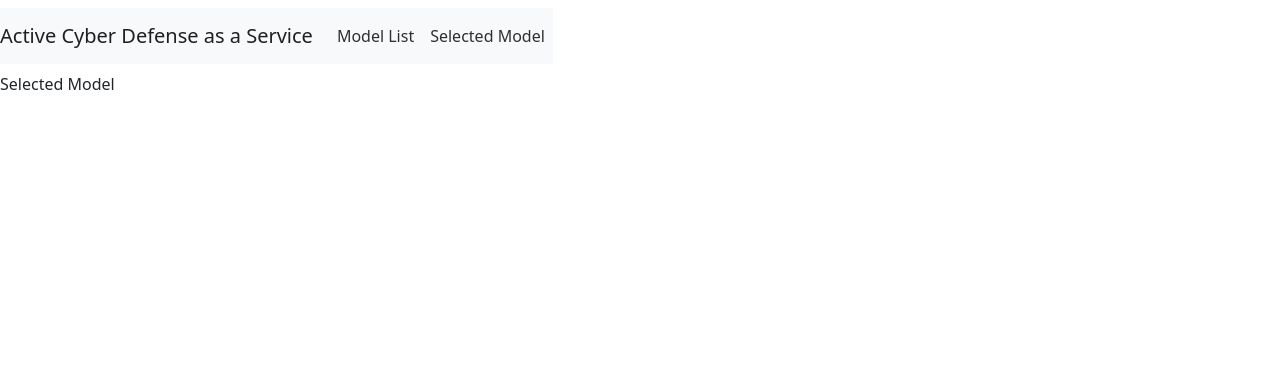
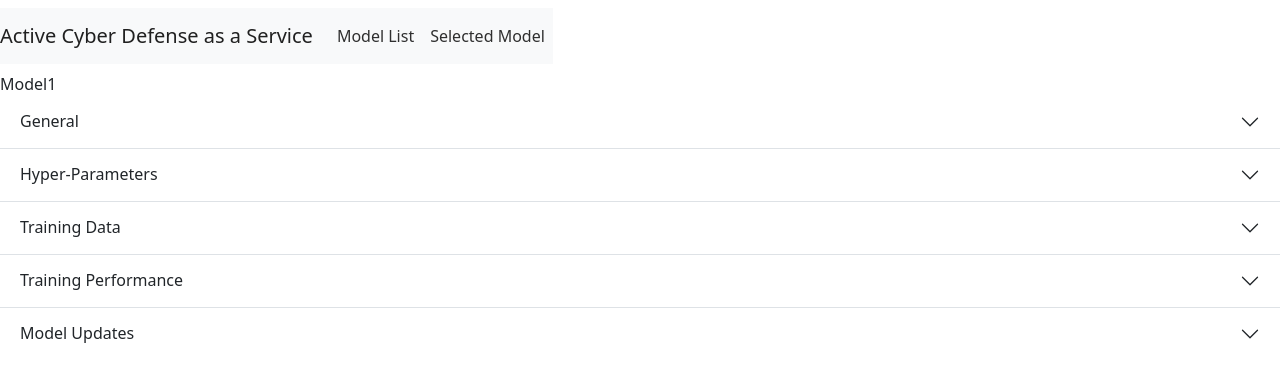
Before and after one commit to ryanchristopher27/CCActiveCyberDefenseGUI, a React (Create React App) app in the folder model-gui/: page /selectedModel in a window 1280 px wide. Shown: the top 382 px of the page. Built offline with nearby package versions, Linux system fonts and the light colour scheme.

Commit message:
Added accordion to display data

```diff
--- a/model-gui/src/App.js
+++ b/model-gui/src/App.js
@@ -2,6 +2,9 @@ import React from 'react';
 import './App.css';
 import MainLayout from './layout/MainLayout';
 import 'bootstrap/dist/css/bootstrap.min.css';
+import 'bootstrap/dist/js/bootstrap.min.js';
+
+
 
 
 // const data = [
--- a/model-gui/src/pages/selectedModel.js
+++ b/model-gui/src/pages/selectedModel.js
@@ -1,12 +1,128 @@
 import React from 'react';
 import MainLayout from '../layout/MainLayout';
 
+
+const data = {
+    model: "Model1",
+    version: "1.0.3",
+    dateTrained: "4-03-2023",
+    size: "654 MB",
+    hyperParameters: {
+        learningRate: "0.001",
+        numOfLayers: "20",
+        batchSize: "12"
+    },
+    trainingData: {
+        source: "~",
+        size: "200",
+        features: "10"
+    },
+    trainingPerformance: {
+        numOfEpochs: "10",
+        timeToTrain: "1:03:21",
+        trainingLoss: "0.15"
+    },
+    modelUpdates: {
+        lastChanged: "2-27-2023",
+        numOfChanges: "7",
+        numOfUsers: "3"
+    }
+}
+
 const SelectedModel = () => {
-  return (
-    <MainLayout>
-        <div>Selected Model</div>
-    </MainLayout>
-  );
+    return (
+        <MainLayout>
+            <div className="SelectedModel">
+                <header className="SelectedModel-Header">
+                    {data.model}
+                </header>
+                <div class="accordion accordion-flush" id="accordionFlushExample">
+                    <div class="accordion-item">
+                        <h2 class="accordion-header" id="flush-headingGeneral">
+                            <button class="accordion-button collapsed" type="button" data-bs-toggle="collapse" data-bs-target="#flush-collapseGeneral" aria-expanded="false" aria-controls="flush-collapseGeneral">
+                                General
+                            </button>
+                        </h2>
+                        <div id="flush-collapseGeneral" class="accordion-collapse collapse" aria-labelledby="flush-headingGeneral" data-bs-parent="#accordionFlushExample">
+                            <div class="accordion-body">
+                                <ul class="list-group list-group-flush">
+                                    <li class="list-group-item">Version: {data.version}</li>
+                                    <li class="list-group-item">Date Trained: {data.dateTrained}</li>
+                                    <li class="list-group-item">Size: {data.size}</li>
+                                </ul>
+                            </div>
+                        </div>
+                    </div>
+                    <div class="accordion-item">
+                        <h2 class="accordion-header" id="flush-headingHyperParams">
+                            <button class="accordion-button collapsed" type="button" data-bs-toggle="collapse" data-bs-target="#flush-collapseHyperParams" aria-expanded="false" aria-controls="flush-collapseHyperParams">
+                                Hyper-Parameters
+                            </button>
+                        </h2>
+                        <div id="flush-collapseHyperParams" class="accordion-collapse collapse" aria-labelledby="flush-headingHyperParams" data-bs-parent="#accordionFlushExample">
+                            <div class="accordion-body">
+                                <ul class="list-group list-group-flush">
+                                    <li class="list-group-item">Learning Rate: {data.hyperParameters.learningRate}</li>
+                                    <li class="list-group-item">Number of Layers: {data.hyperParameters.numOfLayers}</li>
+                                    <li class="list-group-item">Batch Size: {data.hyperParameters.batchSize}</li>
+                                </ul>
+                            </div>
+                        </div>
+                    </div>
+                    <div class="accordion-item">
+                        <h2 class="accordion-header" id="flush-headingTrainingData">
+                            <button class="accordion-button collapsed" type="button" data-bs-toggle="collapse" data-bs-target="#flush-collapseTrainingData" aria-expanded="false" aria-controls="flush-collapseTrainingData">
+                                Training Data
+                            </button>
+                        </h2>
+                        <div id="flush-collapseTrainingData" class="accordion-collapse collapse" aria-labelledby="flush-headingTrainingData" data-bs-parent="#accordionFlushExample">
+                            <div class="accordion-body">
+                                <ul class="list-group list-group-flush">
+                                    <li class="list-group-item">Source: {data.trainingData.source}</li>
+                                    <li class="list-group-item">Size: {data.trainingData.size}</li>
+                                    <li class="list-group-item">Features: {data.trainingData.features}</li>
+                                </ul>
+                            </div>
+                        </div>
+                    </div>
+                    <div class="accordion-item">
+                        <h2 class="accordion-header" id="flush-headingTrainingPerf">
+                            <button class="accordion-button collapsed" type="button" data-bs-toggle="collapse" data-bs-target="#flush-collapseTrainingPerf" aria-expanded="false" aria-controls="flush-collapseTrainingPerf">
+                                Training Performance
+                            </button>
+                        </h2>
+                        <div id="flush-collapseTrainingPerf" class="accordion-collapse collapse" aria-labelledby="flush-headingTrainingPerf" data-bs-parent="#accordionFlushExample">
+                            <div class="accordion-body">
+                                <ul class="list-group list-group-flush">
+                                    <li class="list-group-item">Number of Epochs: {data.trainingPerformance.numOfEpochs}</li>
+                                    <li class="list-group-item">Time to Train: {data.trainingPerformance.timeToTrain}</li>
+                                    <li class="list-group-item">Training Loss: {data.trainingPerformance.trainingLoss}</li>
+                                </ul>
+                            </div>
+                        </div>
+                    </div>
+                    <div class="accordion-item">
+                        <h2 class="accordion-header" id="flush-headingModelUpdates">
+                            <button class="accordion-button collapsed" type="button" data-bs-toggle="collapse" data-bs-target="#flush-collapseModelUpdates" aria-expanded="false" aria-controls="flush-collapseModelUpdates">
+                                Model Updates
+                            </button>
+                        </h2>
+                        <div id="flush-collapseModelUpdates" class="accordion-collapse collapse" aria-labelledby="flush-headingModelUpdates" data-bs-parent="#accordionFlushExample">
+                            <div class="accordion-body">
+                                <ul class="list-group list-group-flush">
+                                    <li class="list-group-item">Last Changed: {data.modelUpdates.lastChanged}</li>
+                                    <li class="list-group-item">Number of Changes: {data.modelUpdates.numOfChanges}</li>
+                                    <li class="list-group-item">Number of Users: {data.modelUpdates.numOfUsers}</li>
+                                </ul>
+                            </div>
+                        </div>
+                    </div>
+                </div>
+
+
+            </div>
+        </MainLayout>
+    );
 };
 
 export default SelectedModel;
```
